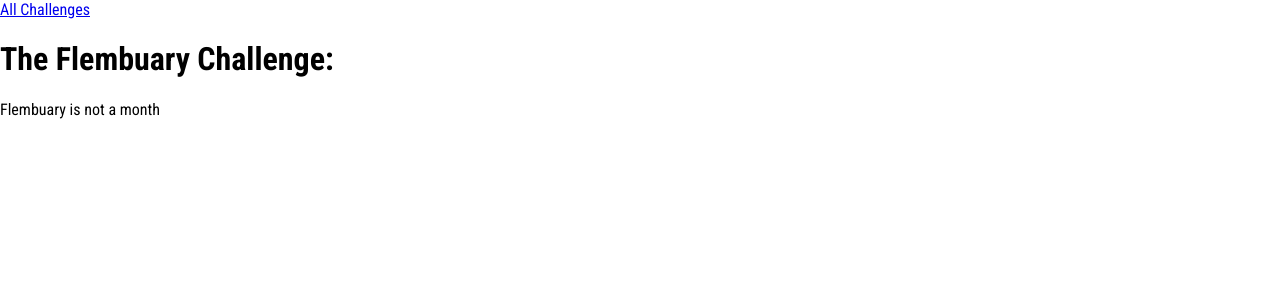
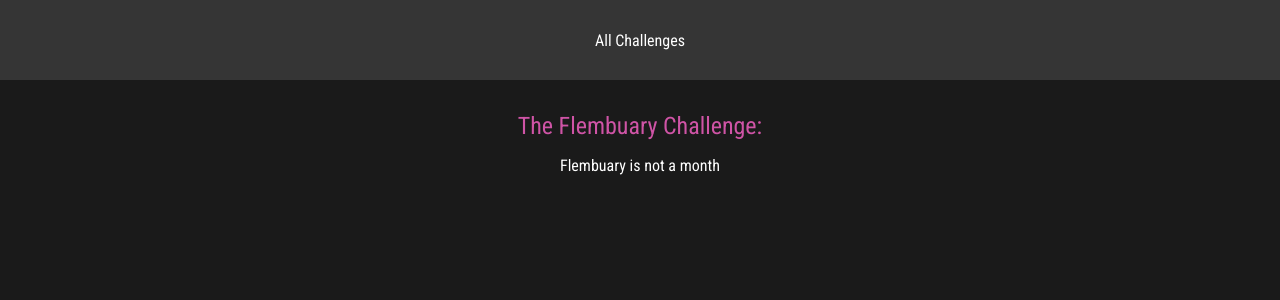
Before and after one commit to jaschlak/django_examples, a Django app: page /challenges/flembuary in a window 1280 px wide. Shown: the top 300 px of the page. Run offline with Django 4.2, Linux system fonts and the light colour scheme.

Commit message:
added css

```diff
--- /dev/null
+++ b/challenges/static/challenges/challenge.css
@@ -0,0 +1,21 @@
+h1, h2 {
+    text-align: center;
+    color: white;
+}
+
+h1 {
+    font-size: 1.5rem;
+    margin: 2rem 0 1rem 0;
+    font-weight: normal;
+    color: #cf54a6;
+}
+
+h2 {
+    font-size: 3rem;
+    font-weight: bold;
+}
+
+.fallback {
+    text-align: center;
+    color: white;
+}
--- /dev/null
+++ b/challenges/static/challenges/includes/header.css
@@ -0,0 +1,25 @@
+header {
+    width: 100%;
+    height: 5rem;
+    background-color: #353535;
+}
+
+header nav {
+    width: 100%;
+    height: 100%;
+    display: flex;
+    justify-content: center;
+    align-items: center;
+}
+
+header nav a {
+    color: white;
+    font=size: 2rem;
+    font=weight: bold;
+    text-decoration: none;
+}
+
+header nav a:hover,
+header nav a:active {
+    color: #cf54a6;
+}
--- a/challenges/templates/challenges/challenge.html
+++ b/challenges/templates/challenges/challenge.html
@@ -1,4 +1,10 @@
 {% extends "base.html" %}
+{% load static %}
+
+{% block css_files %}
+ <link rel="stylesheet" href="{% static "challenges/challenge.css" %}">
+ <link rel="stylesheet" href="{% static "challenges/includes/header.css" %}">
+{% endblock %}
 
 {% block page_title %}
   {{ month_name|title }} Challenge
@@ -13,6 +19,6 @@
     {% if text is not None%}
     <h2>{{ text }}</h2>
     {% else %}
-    <p>{{ month_name|title }} is not a month</p>
+    <p class="fallback">{{ month_name|title }} is not a month</p>
     {% endif %}
 {% endblock %}
--- a/challenges/templates/challenges/index.html
+++ b/challenges/templates/challenges/index.html
@@ -3,16 +3,20 @@
 
 {% block css_files %}
  <link rel="stylesheet" href="{% static "challenges/challenges.css" %}">
+ <link rel="stylesheet" href="{% static "challenges/includes/header.css" %}">
 {% endblock %}
 
 
+
 {% block page_title %}
-  All Challenges
+  {{ month_name|title }} Challenge
 {% endblock %}
 
 
 
 {% block content %}
+                <!-- can specify with active_page="challenge" if ambiguity-->
+  {% include "challenges/partial/header.html" %}
     <ul>
         {% for month in months %}
             <li><a href="{% url 'month-challenge' month %}">{{ month }}</a></li>
--- a/challenges/views.py
+++ b/challenges/views.py
@@ -7,16 +7,16 @@
 
 
 monthly_challenges = {
-    "january":"Eat no meat for the entire month!",
+    "january":"Get more money",
     "february":"Walk at least 20 minutes every day!",
     "march":"Learn Django for at least 20 minutes every day!",
     "april":"Do the duggie all night and all day",
     "may":"Look at your toes like you want to lick them with your fingers",
-    "june":"Eat chicken wings once a week",
+    "june":"Try to get better at Roblox Studio",
     "july":"Eat frogs once",
-    "august":"Get apple",
+    "august":"Become a youtuber",
     "september":"Put a rose on a forehead",
-    "october":"rock socks",
+    "october":"Try to do more stuff!",
     "november":"Be gone until November",
     "december":"Juggle on a ball",
     "flembuary": None
--- a/static/styles.css
+++ b/static/styles.css
@@ -6,4 +6,5 @@ html {
 
 body{
     margin: 0;
+    background-color: #1a1a1a;
 }
```
Also changed, not shown: challenges/static/challenges/challenges.css (+36 -0 lines).
